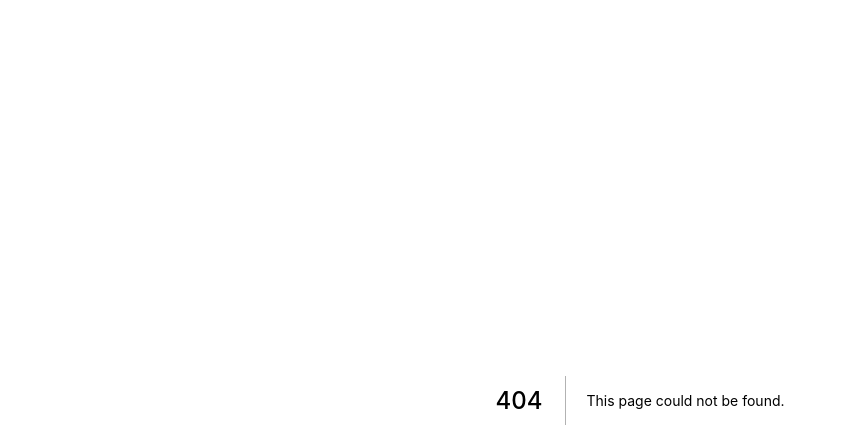
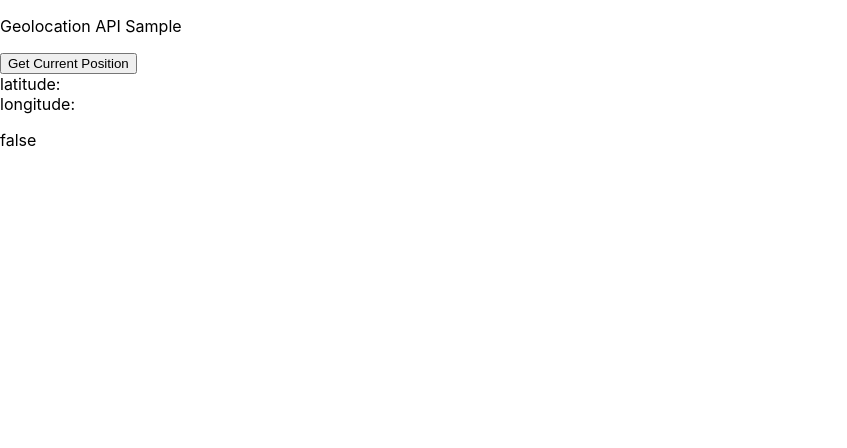
Before and after one commit to Taka1304/NottyGO-Web, a Next.js app: page /aaa in a window 1280 px wide. Before the commit this address had no page. Shown: the top 448 px of the page, without its empty margins (0-847 px from the left). Built offline with nearby package versions, Linux system fonts and the light colour scheme.

Commit message:
位置情報の判定

```diff
--- /dev/null
+++ b/pages/aaa.js
@@ -0,0 +1,58 @@
+import React, { useState, useEffect, useRef } from 'react';
+// import './App.css';
+import { check } from './check';
+/* エラーテキスト */
+const ErrorText = () => (
+  <p className="App-error-text">geolocation IS NOT available</p>
+);
+
+export default () => {
+  const [isAvailable, setAvailable] = useState(false);
+  const [position, setPosition] = useState({ latitude: null, longitude: null });
+
+  // useEffectが実行されているかどうかを判定するために用意しています
+  const isFirstRef = useRef(true);
+
+  /*
+   * ページ描画時にGeolocation APIが使えるかどうかをチェックしています
+   * もし使えなければその旨のエラーメッセージを表示させます
+   */
+  useEffect(() => {
+    isFirstRef.current = false;
+    if ('geolocation' in navigator) {
+      setAvailable(true);
+    }
+  }, [isAvailable]);
+
+  const getCurrentPosition = () => {
+    navigator.geolocation.getCurrentPosition(position => {
+      const { latitude, longitude } = position.coords;
+      setPosition({ latitude, longitude });
+    });
+  };
+
+
+  // useEffect実行前であれば、"Loading..."という呼び出しを表示させます
+  if (isFirstRef.current) return <div className="App">Loading...</div>;
+
+
+  return (
+    <div className="App">
+      <p>Geolocation API Sample</p>
+      {!isFirstRef && !isAvailable && <ErrorText />}
+      {isAvailable && (
+        <div>
+          <button onClick={getCurrentPosition}>Get Current Position</button>
+
+          <div>
+            latitude: {position.latitude}
+            <br />
+            longitude: {position.longitude}
+            <br />
+            {check(position) ? <p>true</p> : <p>false</p>}
+          </div>
+        </div>
+      )}
+    </div>
+  );
+};
--- /dev/null
+++ b/pages/check.js
@@ -0,0 +1,25 @@
+
+
+
+export const check = ({latitude1,longitude1}) => {
+
+    const latitude2 =36.5310338;
+    const longitude2 =116.6284361;
+    const a =(latitude2 - latitude1) ;
+    const b = (longitude2 - longitude1);
+    const c =(latitude1 - latitude2);
+    const d =(longitude1 - longitude2);
+    const nn = false;
+    const yy = true;
+
+if(a <= 0.00002 && b <= 0.00002){
+    return yy;
+}else if(a <= 0.00002 && d <= 0.00002){
+    return yy;
+}else if(b <= 0.00002 && c <= 0.00002){
+    return yy;
+}else if(d <= 0.00002 && c <= 0.00002){
+    return yy;
+}else{
+    return nn;
+}   }
```
